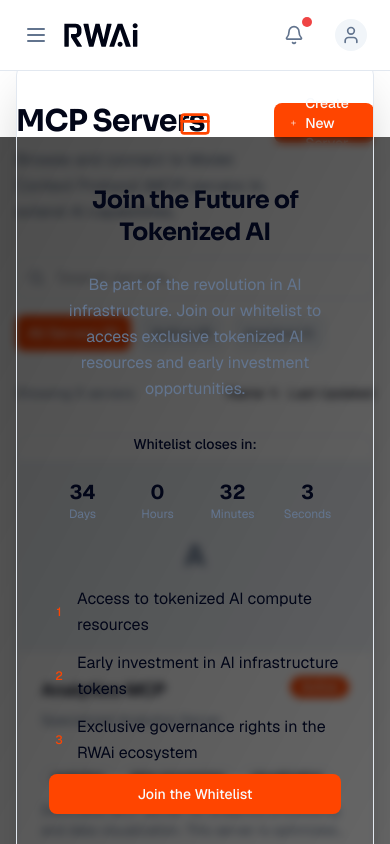
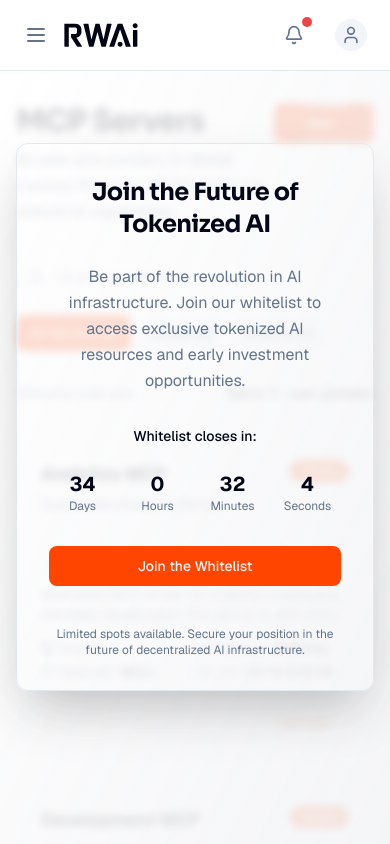
Before and after one commit to hathbanger/rwai, a Next.js app in the folder marketing-site/: page /app/mcp in a window 390 px wide. Shown: the top 844 px of the page. Built offline with nearby package versions, Linux system fonts and the light colour scheme.

Commit message:
overlays done

```diff
--- a/marketing-site/components/app-dashboard/whitelist-overlay.tsx
+++ b/marketing-site/components/app-dashboard/whitelist-overlay.tsx
@@ -63,14 +63,24 @@ interface WhitelistOverlayProps {
   topOffset?: string; // Optional prop to control the top offset of the overlay
 }
 
-export function WhitelistOverlay({ topOffset = "top-[105px]" }: WhitelistOverlayProps) {
+export function WhitelistOverlay({ topOffset = "top-0 md:top-[70px]" }: WhitelistOverlayProps) {
+  // Add useEffect to disable scrolling when overlay is mounted
+  useEffect(() => {
+    // Store the original overflow value
+    const originalOverflow = document.body.style.overflow;
+    // Prevent scrolling
+    document.body.style.overflow = 'hidden';
+
+    // Cleanup function to restore scrolling when component unmounts
+    return () => {
+      document.body.style.overflow = originalOverflow;
+    };
+  }, []);
+
   return (
-    <div className={`fixed inset-0 ${topOffset} z-40 bg-gradient-to-br from-black/70 to-black/60 backdrop-blur-sm flex items-center justify-center p-4 animate-in fade-in duration-300`}>
-      <div className="bg-card/98 border border-border/50 rounded-xl max-w-md w-full p-8 shadow-2xl animate-in slide-in-from-bottom-8 fade-in duration-500 delay-150 relative">
+    <div className={`fixed inset-0 ${topOffset} z-40 bg-gradient-to-br from-white/80 to-gray-100/90 dark:from-black/70 dark:to-black/60 backdrop-blur-sm flex items-center justify-center p-4 animate-in fade-in duration-300`}>
+      <div className="bg-card/98 border border-border/50 rounded-xl max-w-md w-full p-8 shadow-2xl animate-in slide-in-from-bottom-8 fade-in duration-500 delay-150 relative mt-[-5vh]">
         <div className="text-center space-y-6">
-          <div className="inline-flex items-center justify-center p-3 bg-primary/10 rounded-full mb-2">
-            <CreditCard className="h-8 w-8 text-primary" />
-          </div>
           <h2 className="text-2xl font-bold text-foreground">Join the Future of Tokenized AI</h2>
           <p className="text-muted-foreground">
             Be part of the revolution in AI infrastructure. Join our whitelist to access exclusive tokenized AI resources and early investment opportunities.
@@ -81,7 +91,7 @@ export function WhitelistOverlay({ topOffset = "top-[105px]" }: WhitelistOverlay
             <CountdownTimer />
           </div>
 
-          <div className="space-y-3 py-2">
+          <div className="space-y-3 py-2 hidden md:block">
             <div className="flex items-center gap-2 text-sm text-left">
               <div className="h-5 w-5 rounded-full bg-primary/20 flex items-center justify-center flex-shrink-0">
                 <span className="text-xs text-primary font-medium">1</span>
@@ -102,7 +112,7 @@ export function WhitelistOverlay({ topOffset = "top-[105px]" }: WhitelistOverlay
             </div>
           </div>
 
-          <Link href="/" target="_blank" rel="noopener noreferrer">
+          <Link href="https://rwai.xyz/whitelist" target="_blank" rel="noopener noreferrer">
             <Button size="lg" className="w-full bg-primary hover:bg-primary/90 text-primary-foreground">
               Join the Whitelist
             </Button>
--- a/marketing-site/components/ui/mcp-server-card.tsx
+++ b/marketing-site/components/ui/mcp-server-card.tsx
@@ -51,8 +51,14 @@ export function MCPServerCard({
 
   return (
     <Card className="overflow-hidden hover:border-primary/50 transition-colors h-full">
-      {/* Full-width top half image with no padding */}
-      <div className="h-48 w-full bg-muted/50 overflow-hidden">
+      {/*
+        TEMPORARILY HIDDEN: Server image section
+        The image URLs are currently broken. To fix this:
+        1. Update the image paths in src/data/mcp-servers.json
+        2. Ensure images are properly stored in the public directory
+        3. Verify the IMAGE_BASE_PATH environment variable is correctly set
+      */}
+      {/* <div className="h-48 w-full bg-muted/50 overflow-hidden">
         {imgError ? (
           <div className="flex items-center justify-center bg-muted h-full w-full">
             <span className="text-3xl font-bold text-muted-foreground">{name.charAt(0)}</span>
@@ -65,7 +71,7 @@ export function MCPServerCard({
             onError={() => setImgError(true)}
           />
         )}
-      </div>
+      </div> */}
 
       <CardHeader className="pb-2">
         <div className="flex justify-between items-start">
```
